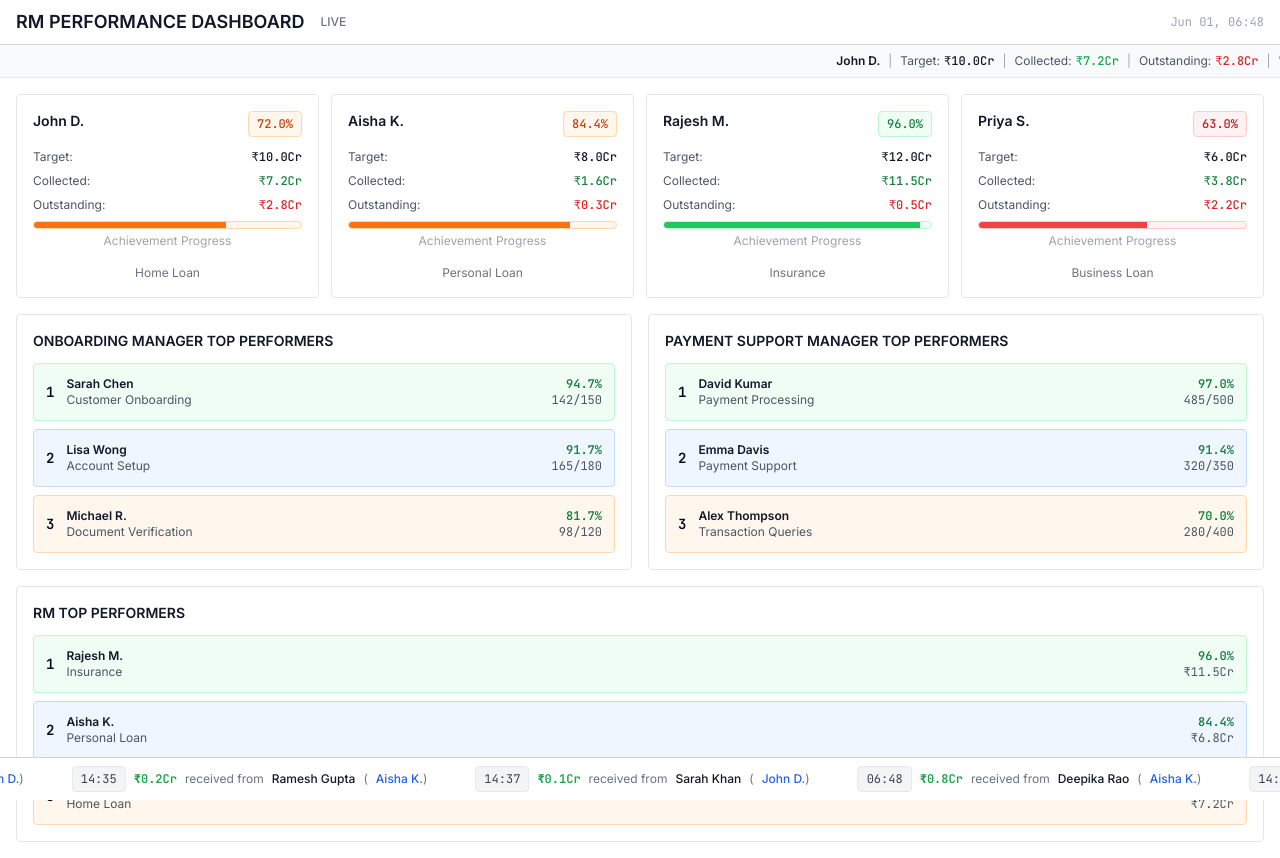
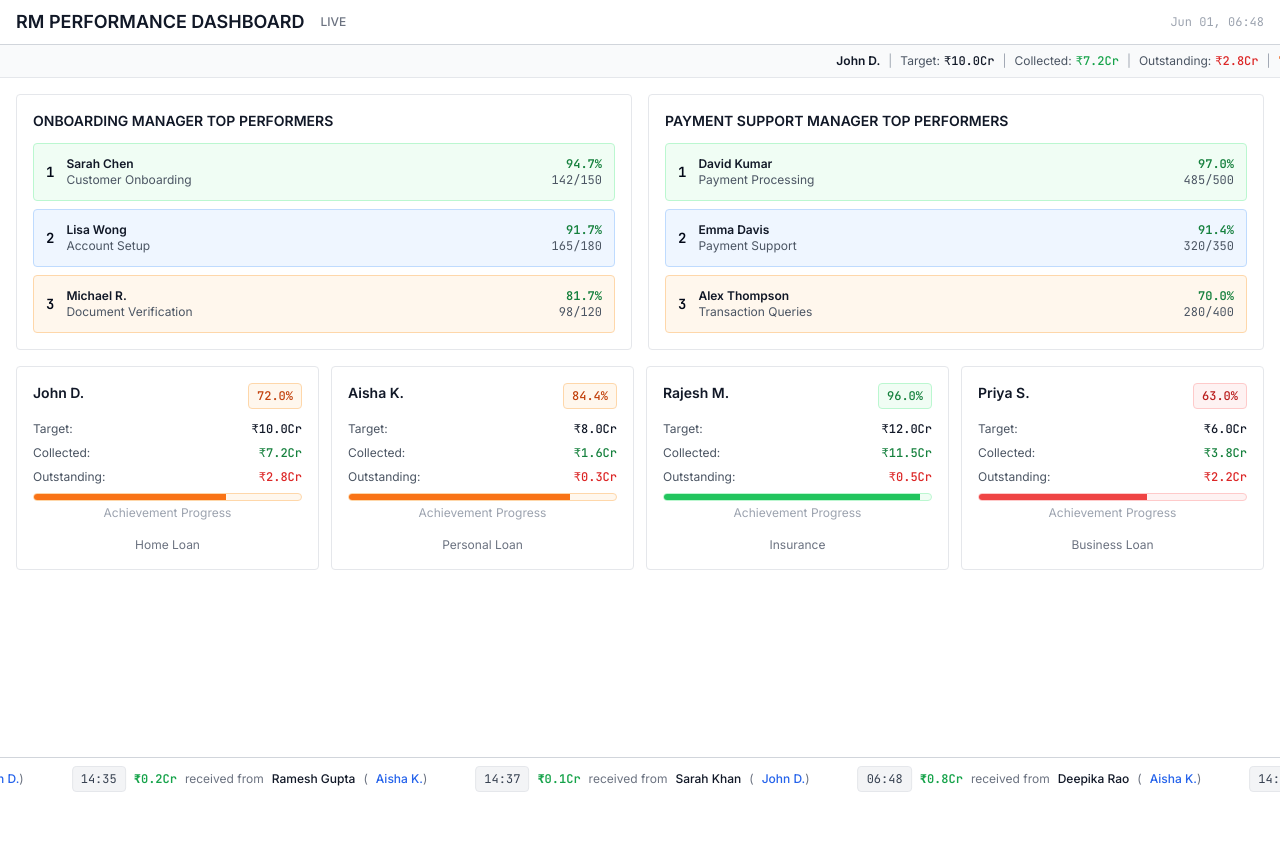
Before and after one commit to thevishaljaiswal/rm-ticker-dash, a React (Vite) app: page / in a window 1280 px wide. After the commit the page ends 800 px from the top, so only its background shows below. Built offline with nearby package versions, Linux system fonts and the light colour scheme.

Commit message:
Refactor: Move top performers section
Removed the RM top performers section and moved it above the individual RM cards.

```diff
--- a/src/components/RMDashboard.tsx
+++ b/src/components/RMDashboard.tsx
@@ -261,65 +261,6 @@ const RMDashboard = () => {
 
       {/* Main Content */}
       <div className="p-4 space-y-4">
-        {/* RM Cards Grid */}
-        <div className="grid grid-cols-1 md:grid-cols-2 lg:grid-cols-4 gap-3">
-          {rmData.map((rm) => (
-            <div
-              key={rm.id}
-              className="bg-white border border-gray-200 rounded-sm p-4 hover:shadow-sm transition-shadow"
-            >
-              <div className="flex justify-between items-start mb-3">
-                <h3 className="text-sm font-semibold text-gray-900 font-sans">{rm.name}</h3>
-                <span className={`px-2 py-1 rounded text-xs font-mono font-medium ${
-                  rm.status === 'green' ? 'bg-green-50 text-green-700 border border-green-200' :
-                  rm.status === 'yellow' ? 'bg-orange-50 text-orange-700 border border-orange-200' :
-                  'bg-red-50 text-red-700 border border-red-200'
-                }`}>
-                  {rm.achievementPercentage.toFixed(1)}%
-                </span>
-              </div>
-
-              <div className="space-y-2 text-xs">
-                <div className="flex justify-between">
-                  <span className="text-gray-600 font-sans">Target:</span>
-                  <span className="font-mono text-gray-900 font-medium">{formatCurrency(rm.target)}</span>
-                </div>
-
-                <div className="flex justify-between">
-                  <span className="text-gray-600 font-sans">Collected:</span>
-                  <CountUp
-                    end={rm.collected}
-                    duration={2}
-                    className="font-mono text-green-700 font-medium"
-                    formatter={formatCurrency}
-                  />
-                </div>
-
-                <div className="flex justify-between">
-                  <span className="text-gray-600 font-sans">Outstanding:</span>
-                  <CountUp
-                    end={rm.outstanding}
-                    duration={2}
-                    className="font-mono text-red-600 font-medium"
-                    formatter={formatCurrency}
-                  />
-                </div>
-
-                <div className="mt-3">
-                  <ProgressBar
-                    percentage={rm.achievementPercentage}
-                    status={rm.status}
-                  />
-                </div>
-
-                <div className="text-xs text-gray-500 text-center pt-2 font-sans">
-                  {rm.category}
-                </div>
-              </div>
-            </div>
-          ))}
-        </div>
-
         {/* Top Performers Sections - Side by Side */}
         <div className="grid grid-cols-1 lg:grid-cols-2 gap-4">
           {/* Onboarding Manager Top Performers */}
@@ -401,44 +342,63 @@ const RMDashboard = () => {
           </div>
         </div>
 
-        {/* Original Leaderboard */}
-        <div className="bg-white border border-gray-200 rounded-sm p-4">
-          <h2 className="text-sm font-semibold text-gray-900 mb-3 font-sans">
-            RM TOP PERFORMERS
-          </h2>
-          <div className="space-y-2">
-            {[...rmData]
-              .sort((a, b) => b.achievementPercentage - a.achievementPercentage)
-              .slice(0, 3)
-              .map((rm, index) => (
+        {/* RM Cards Grid */}
+        <div className="grid grid-cols-1 md:grid-cols-2 lg:grid-cols-4 gap-3">
+          {rmData.map((rm) => (
             <div
               key={rm.id}
-                  className={`flex items-center justify-between p-3 rounded-sm border text-xs ${
-                    index === 0 ? 'bg-green-50 border-green-200' :
-                    index === 1 ? 'bg-blue-50 border-blue-200' :
-                    'bg-orange-50 border-orange-200'
-                  }`}
+              className="bg-white border border-gray-200 rounded-sm p-4 hover:shadow-sm transition-shadow"
             >
-                  <div className="flex items-center space-x-3">
-                    <span className="text-sm font-mono font-bold">
-                      {index + 1}
+              <div className="flex justify-between items-start mb-3">
+                <h3 className="text-sm font-semibold text-gray-900 font-sans">{rm.name}</h3>
+                <span className={`px-2 py-1 rounded text-xs font-mono font-medium ${
+                  rm.status === 'green' ? 'bg-green-50 text-green-700 border border-green-200' :
+                  rm.status === 'yellow' ? 'bg-orange-50 text-orange-700 border border-orange-200' :
+                  'bg-red-50 text-red-700 border border-red-200'
+                }`}>
+                  {rm.achievementPercentage.toFixed(1)}%
                 </span>
-                    <div>
-                      <div className="font-semibold text-gray-900 font-sans">{rm.name}</div>
-                      <div className="text-gray-600 font-sans">{rm.category}</div>
               </div>
+
+              <div className="space-y-2 text-xs">
+                <div className="flex justify-between">
+                  <span className="text-gray-600 font-sans">Target:</span>
+                  <span className="font-mono text-gray-900 font-medium">{formatCurrency(rm.target)}</span>
                 </div>
-                  <div className="text-right">
-                    <div className="font-bold text-green-700 font-mono">
-                      {rm.achievementPercentage.toFixed(1)}%
+
+                <div className="flex justify-between">
+                  <span className="text-gray-600 font-sans">Collected:</span>
+                  <CountUp
+                    end={rm.collected}
+                    duration={2}
+                    className="font-mono text-green-700 font-medium"
+                    formatter={formatCurrency}
+                  />
                 </div>
-                    <div className="text-gray-600 font-mono">
-                      {formatCurrency(rm.collected)}
+
+                <div className="flex justify-between">
+                  <span className="text-gray-600 font-sans">Outstanding:</span>
+                  <CountUp
+                    end={rm.outstanding}
+                    duration={2}
+                    className="font-mono text-red-600 font-medium"
+                    formatter={formatCurrency}
+                  />
+                </div>
+
+                <div className="mt-3">
+                  <ProgressBar
+                    percentage={rm.achievementPercentage}
+                    status={rm.status}
+                  />
+                </div>
+
+                <div className="text-xs text-gray-500 text-center pt-2 font-sans">
+                  {rm.category}
                 </div>
               </div>
             </div>
           ))}
-          </div>
         </div>
       </div>
 
```
Lines whose indentation alone changed are shown as unchanged.
